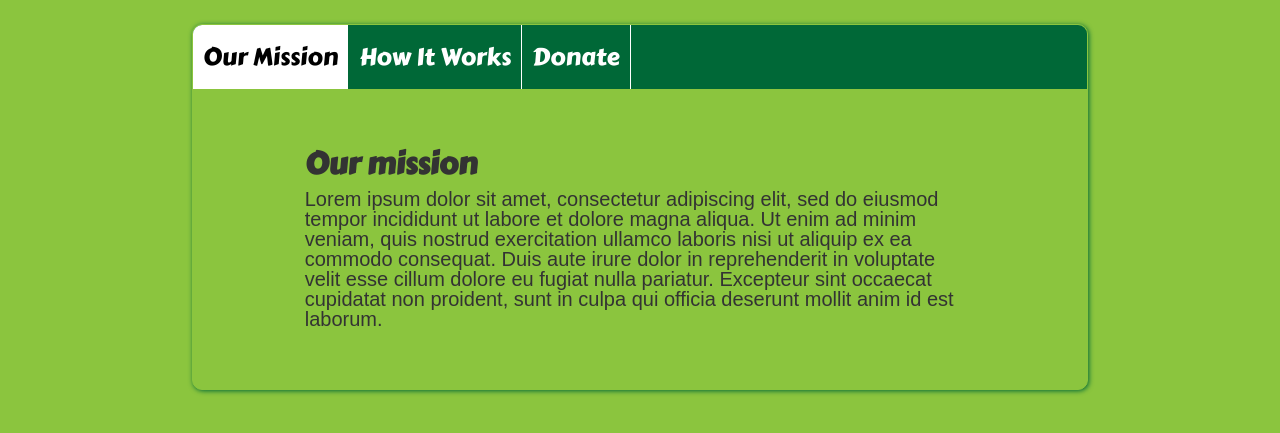
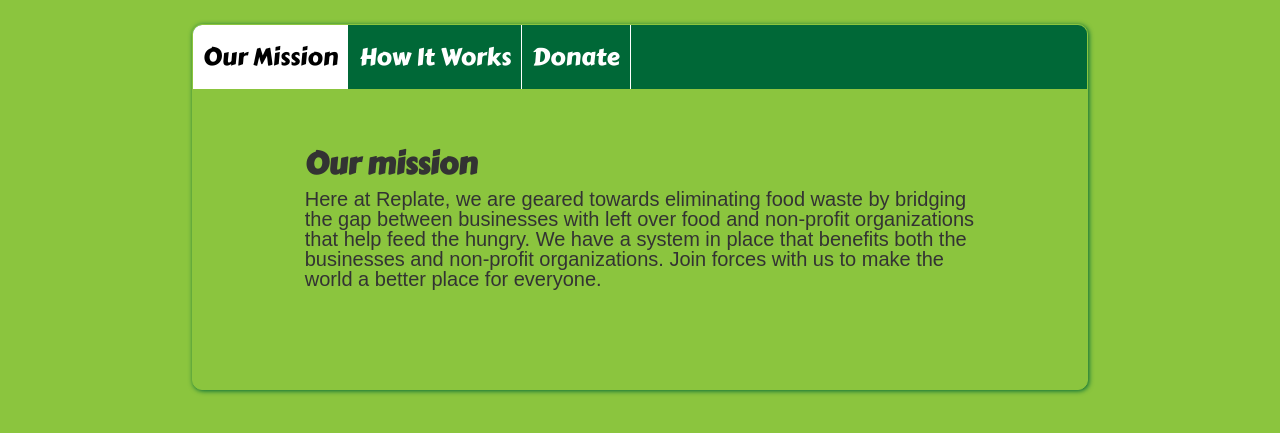
Before and after one commit to build-week-replate/labs-replate-user-interface-design, a plain HTML site: page index.html in a window 1280 px wide. Shown: the part 553-986 px from the top of the page. Drawn offline with nearby package versions, Linux system fonts and the light colour scheme; files that its build step writes are made by us from their sources; a web font is replaced by a local one.

Commit message:
Changed the text within the tabs, final commit

```diff
--- a/components/Tabs/Tabs.less
+++ b/components/Tabs/Tabs.less
@@ -16,6 +16,7 @@
       font-weight: bold;
       padding-bottom: 10px;
       font-family: 'Carter One', cursive;
+
     }
   }
   .tabs-item-selected {
--- a/index.html
+++ b/index.html
@@ -56,27 +56,21 @@
 				<div class="tabs-item tabs-item-selected" data-tab="1">
 					<div class="tabs-item-title">Our mission</div>
 					<div class="tabs-item-description">
-						Lorem ipsum dolor sit amet, consectetur adipiscing elit, sed do eiusmod tempor incididunt ut labore et
-						dolore magna aliqua. Ut enim ad minim veniam, quis nostrud exercitation ullamco laboris nisi ut aliquip ex
-						ea commodo consequat. Duis aute irure dolor in reprehenderit in voluptate velit esse cillum dolore eu fugiat
-						nulla pariatur. Excepteur sint occaecat cupidatat non proident, sunt in culpa qui officia deserunt mollit
-						anim id est laborum.
+						Here at Replate, we are geared towards eliminating food waste by bridging the gap between businesses with left over food and non-profit organizations that help feed the hungry.
+						We have a system in place that benefits both the businesses and non-profit organizations. Join forces with us to make the world a better place for everyone.
 					</div>
 				</div>
 				<div class="tabs-item" data-tab="2">
 					<div class="tabs-item-title">How It Works</div>
 					<div class="tabs-item-description">
-						Lorem ipsum dolor sit amet, consectetur adipiscing elit, sed do eiusmod tempor incididunt ut labore et
-						dolore magna aliqua. Ut enim ad minim veniam, quis nostrud exercitation ullamco laboris nisi ut aliquip ex
-						ea commodo consequat. Duis aute irure dolor in reprehenderit in voluptate velit esse cillum dolore eu fugiat
-						nulla pariatur. Excepteur sint occaecat cupidatat non proident, sunt in culpa qui officia deserunt mollit
-						anim id est laborum.
+						Businesses can request pick ups, after signing up you will request a time and a date that you would like your food picked up,  track their driver, and see a flow chart of the impact you are making with your donations (Your donation will reduce food waste and help non-profits to feed the hungry!).
 					</div>
 				</div>
 				<div class="tabs-item" data-tab="3">
 					<div class="tabs-item-title">Donate!</div>
 					<div class="tabs-item-description">
 						<p>
+							You can make a difference! If you don't own a business that can donate food, you can still help our cause by following the link below! <br/>
 							<a href="#"><i class="fas fa-credit-card"> Pay with Card</a></i>
 						</p>
 
--- a/less/index.less
+++ b/less/index.less
@@ -54,7 +54,7 @@ body {
 }
 
 // About Us page Names
-h5 {
+h5  {
   font-weight: bold;
   color: @dg;
   font-size: 1.875em;
```
